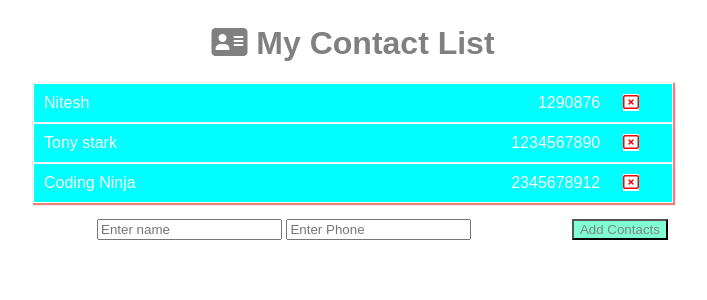
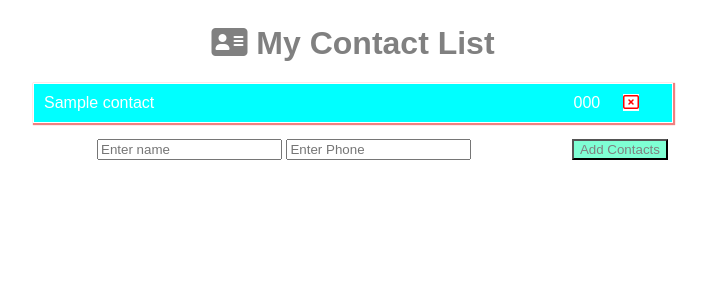
Before and after one commit to nitesh-raut26/Contact_list, a Node server app: page / in a window 1280 px wide. Shown: the top 300 px of the page, without its empty margins (287-994 px from the left). Run offline with Node 20, Linux system fonts and the light colour scheme; tables that the repository leaves empty hold one stand-in row (values such as "Sample post"); some libraries are stand-ins or nearby versions.

Commit message:
2nd commit

```diff
--- a/contact_list/assets/css/home.css
+++ b/contact_list/assets/css/home.css
@@ -38,10 +38,11 @@ body{
     /* padding:7px; */
     text-align:center;
     margin-top:7px;
+    cursor: pointer;
 }
 .contact .delete-button a{
     color:red;
-    background-color:white;
+     background-color:white;
 }
 .contact p{
     margin: 7px 0;
--- a/contact_list/index.js
+++ b/contact_list/index.js
@@ -2,6 +2,11 @@ const { urlencoded } = require('express');
 const express=require('express');
 const path=require('path');
 const port=8000;
+
+
+const db=require('./config/mongoose');
+const Contact=require('./models/contact');
+
 
 const app=express();
 //Multiple type of request first is get
@@ -45,8 +50,25 @@ app.use(function(req,res,next)
         phone:"2345678912"
     },
  ]
+ //database is to be show
+ app.get('/',function(req,res){
+ //{} contains which have to be finded i.e we have to check {name:"nitesh"}
+ //then it checks in database and it shows on browser when it referesh
+    Contact.find({},function(err,contacts)
+    {
+        if(err)
+        {
+        console.log('Error in fetching contacts from db');
+        return;
+        }
+        return res.render('hoem',{title:"My Contact_list",
+        contacts_list:contacts});
+    })
+
+ });
 
 
+ /*
 app.get('/',function(req,res){
     console.log("from the get route controller",req.myName)
 
@@ -55,13 +77,13 @@ app.get('/',function(req,res){
      //how to render views to path
 //    console.log(__dirname);
 
-    // res.send('<h1>cool,it is running! or it is?</h1>');
+// res.send('<h1>cool,it is running! or it is?</h1>');
 
 // render from hoem html
     return res.render('hoem',{title:"My Contact_list",
          contacts_list:contactList});
 })
-
+*/
 //request(req) and response(res)
 app.get('/practice',function(req,res){
 
@@ -83,12 +105,22 @@ app.post('/create-contact',function(req,res)
     });
     */
     //It can be reduced as
-    contactList.push(req.body);
+    // contactList.push(req.body);
+    Contact.create({
+        name:req.body.name,
+        phone:req.body.phone
+    },function(err,newContact)
+    {
+        if(err)
+        {
+            console.log('error in creating a contact!');
+            return;
+        }
+        console.log('********',newContact);
+        return res.redirect('/');
+    });
 
-
-
-
-     return res.redirect('/');
+    // return res.redirect('/');
 })
 /*
 app.get('/delete-contact/:phone',function(req,res)
@@ -100,7 +132,7 @@ app.get('/delete-contact/:phone',function(req,res)
 // it jsut visible over the url if delete it is an get request so it visible
 
 //for deleting a contact
-
+/*
 app.get('/delete-contact/',function(req,res)
 {
       console.log(req.query);
@@ -115,6 +147,29 @@ app.get('/delete-contact/',function(req,res)
        return res.redirect('back');
 
 });
+*/
+
+
+//deleting an contact from database from id
+//get the id from query in the ul
+app.get('/delete-contact/',function(req,res)
+{
+   let id=req.query.id;
+
+   //find the contact in tha database using id and delete
+   Contact.findByIdAndDelete(id,function(err)
+   {
+    if(err)
+    {
+      console.log('error in delete an object from database');
+      return;
+    }
+    return res.redirect('back');
+   });
+
+});
+
+
 
 app.listen(port,function(err){
     if(err)
--- a/contact_list/package.json
+++ b/contact_list/package.json
@@ -10,6 +10,7 @@
   "license": "ISC",
   "dependencies": {
     "ejs": "^3.1.8",
-    "express": "^4.18.2"
+    "express": "^4.18.2",
+    "mongoose": "^6.6.6"
   }
 }
--- a/contact_list/views/hoem.ejs
+++ b/contact_list/views/hoem.ejs
@@ -27,9 +27,11 @@
 
 
                    <div class="delete-button">
-                        <a href="/delete-contact/?phone=<%= i.phone %>">
+                        <!-- <a href="/delete-contact/?phone=<%= i.phone %>"> -->
+                            <!-- in database delete -->
+                            <a href="/delete-contact/?id=<%=i._id %>">
                             <i class="fa-regular fa-rectangle-xmark"></i>
-                        </a>
+                            </a>
 
                    </div>
 
```
Also changed, not shown: contact_list/config/mongoose.js (added, +24 -0 lines), contact_list/models/contact.js (added, +19 -0 lines), 1 other file.
